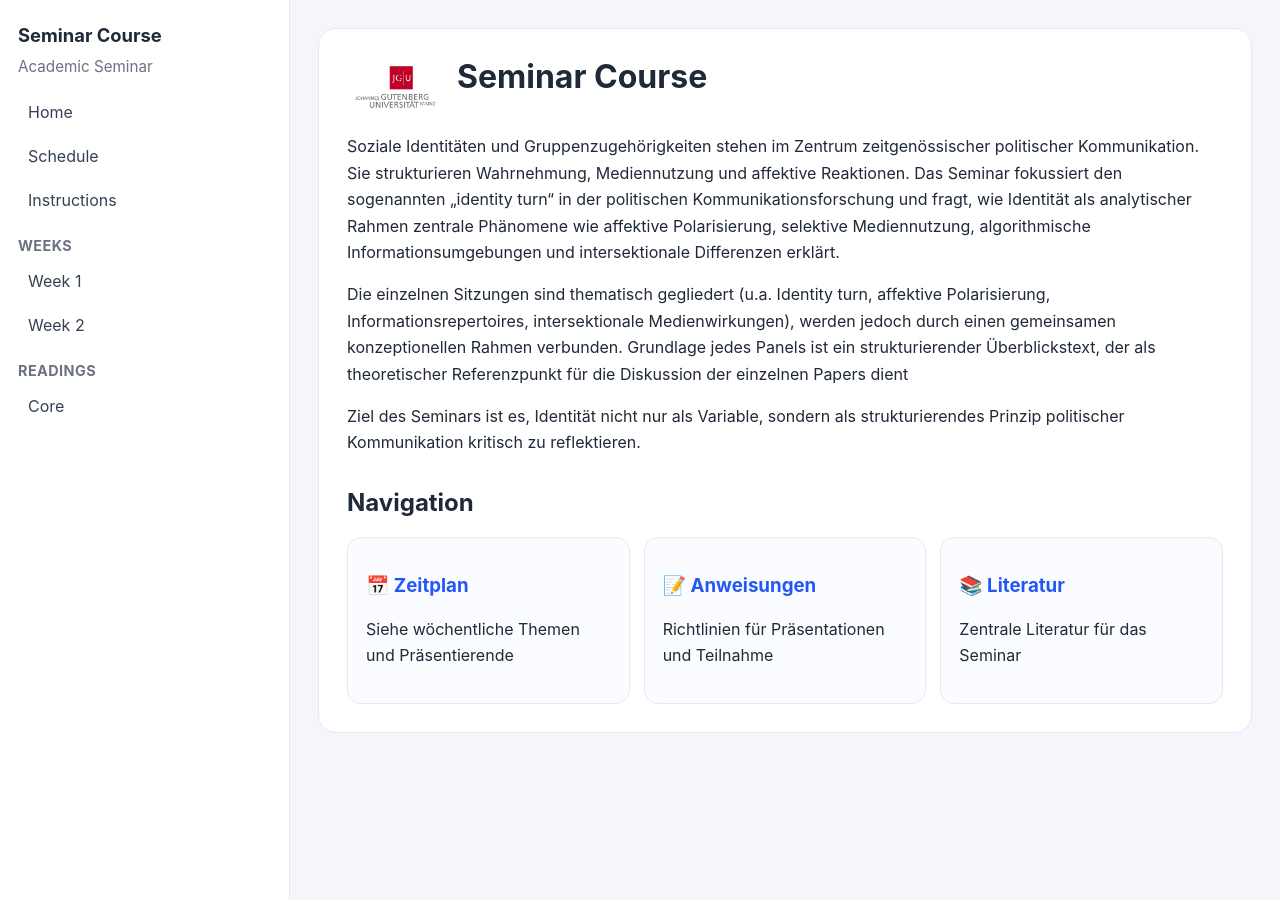
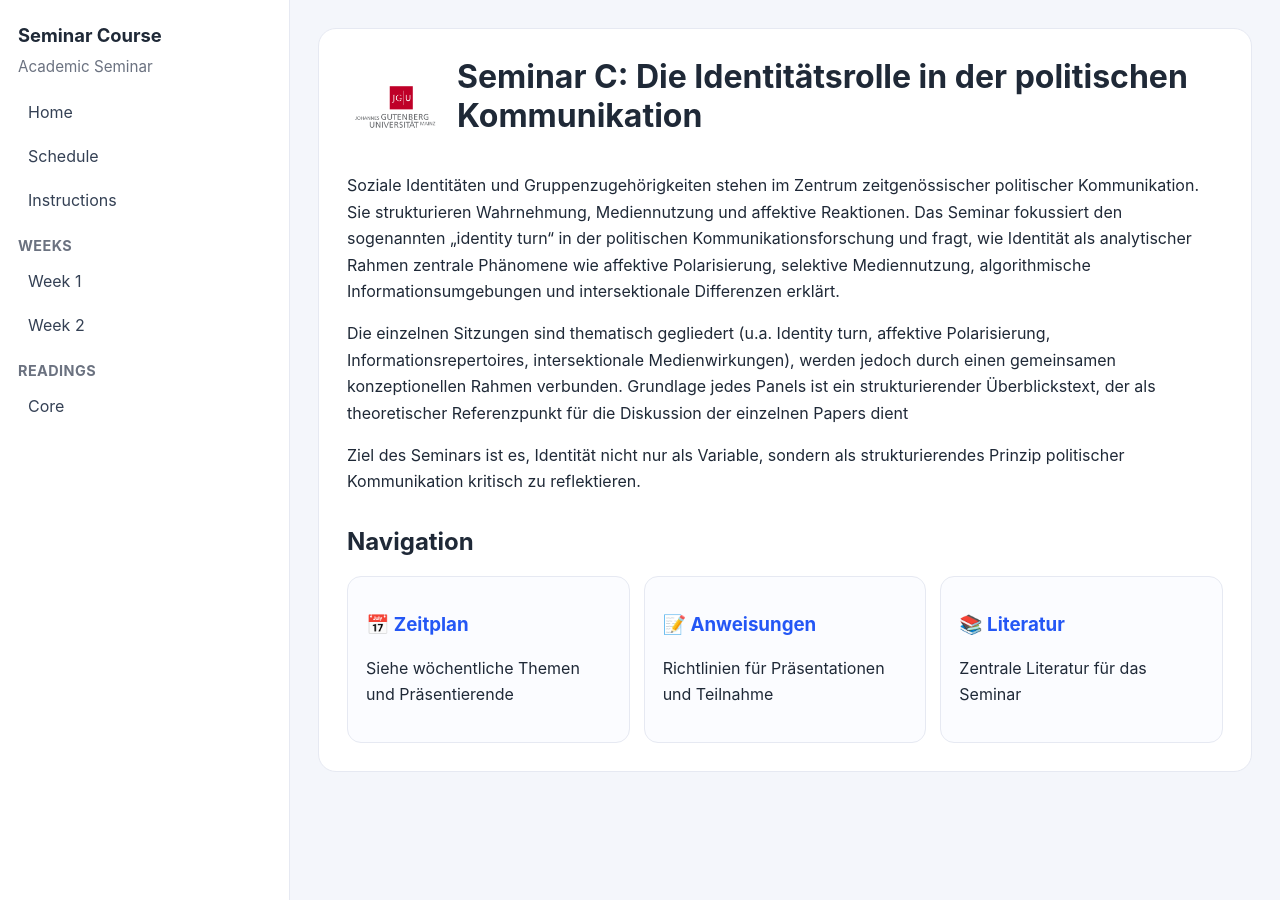
Before and after one commit to bellasgon/SeminarC_Sommer, a Jekyll site: the page built from index.md, in a window 1280 px wide. Built offline with Jekyll 4.4.1, drawn with Linux system fonts in a browser that asks for light colours.

Commit message:
Update seminar title and content in index.md

```diff
--- a/index.md
+++ b/index.md
@@ -6,7 +6,7 @@ title: "Home"
   {% if site.course_logo %}
     <img class="home-logo" src="{{ site.course_logo | relative_url }}" alt="JGU logo">
   {% endif %}
-  <h1>Seminar Course</h1>
+  <h1>Seminar C: Die Identitätsrolle in der politischen Kommunikation</h1>
 </div>
 
 Soziale Identitäten und Gruppenzugehörigkeiten stehen im Zentrum zeitgenössischer politischer Kommunikation. Sie strukturieren Wahrnehmung, Mediennutzung und affektive Reaktionen. Das Seminar fokussiert den sogenannten „identity turn“ in der politischen Kommunikationsforschung und fragt, wie Identität als analytischer Rahmen zentrale Phänomene wie affektive Polarisierung, selektive Mediennutzung, algorithmische Informationsumgebungen und intersektionale Differenzen erklärt.
```
